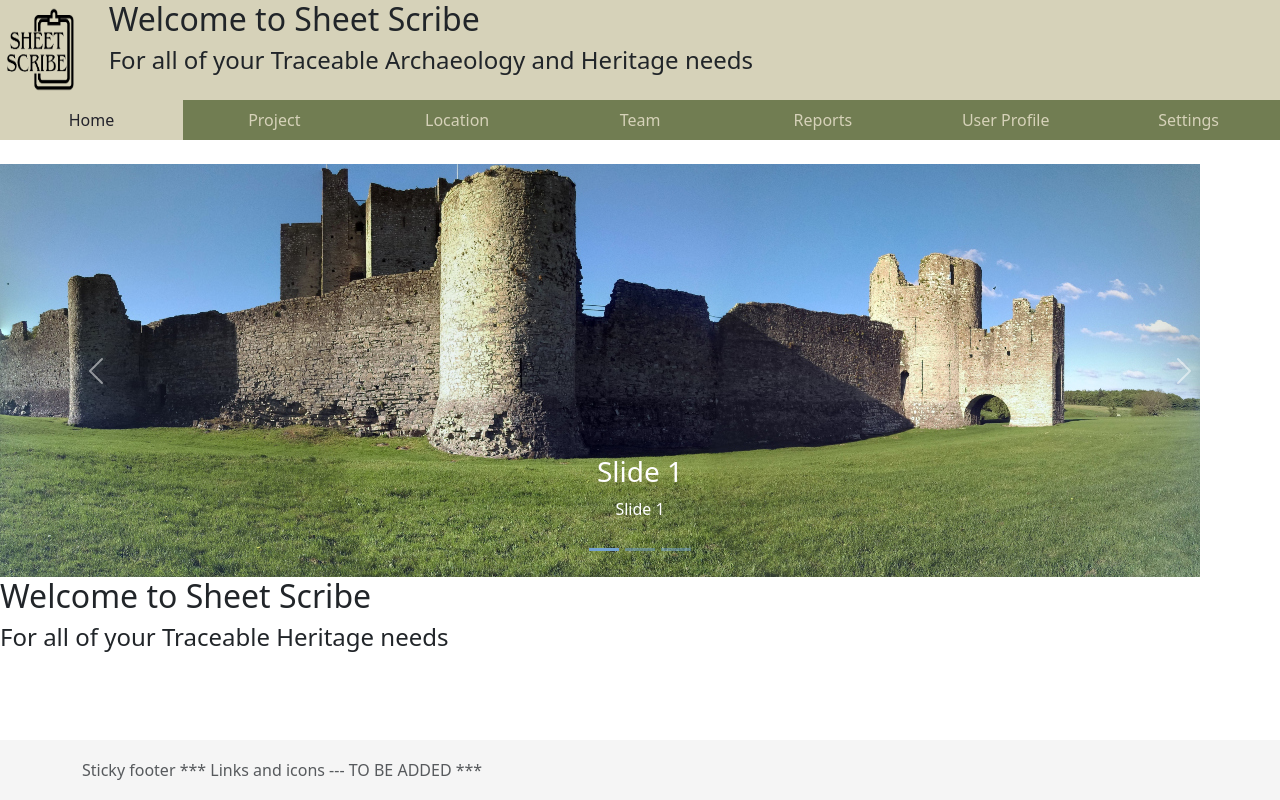
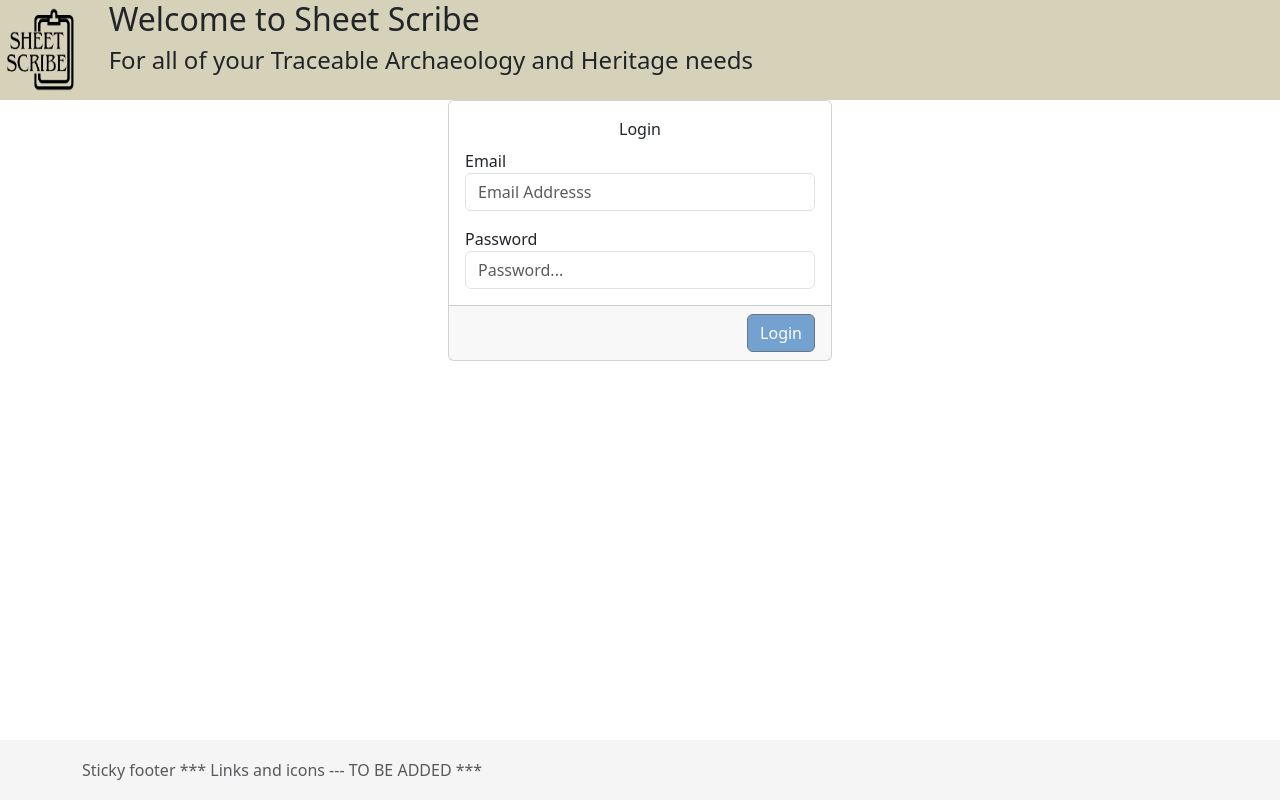
Before and after one commit to BrightWorgan/hdip-project, a React (Vite) app in the folder webapp/: page / in a window 1280 px wide. Built offline with nearby package versions, Linux system fonts and the light colour scheme.

Commit message:
feat(webapp): Edited Login Form  Componet

```diff
--- a/webapp/src/App.tsx
+++ b/webapp/src/App.tsx
@@ -1,44 +1,29 @@
 import { useState } from "react";
-import Navbar from "./common/Navbar";
 import "./App.css";
-import Home from "./home";
-import Team from "./team";
-import Project from "./projects";
 import Footer from "./common/Footer";
-import UserProfile from "./userProfile";
-import LoginDemo from "./settings";
 import HeaderArea from "./common/headerArea";
-
-export enum Tabs {
-  Home = 0,
-  Project = 1,
-  Location = 2,
-  Team = 3,
-  Reports = 4,
-  User_Profile = 5,
-  Settings = 6,
-}
+import Body from "./body";
+import LoginForm from "./settings/loginForm";
 
 const App = () => {
-  const [tab, setTab] = useState(Tabs.Home);
+  const [isLoggedIn, setLogin] = useState(false);
+  const onLogin = () => {
+    setLogin(true);
+  };
+
+  if (!isLoggedIn) {
+    return (
+      <>
+        <HeaderArea />
+        <LoginForm onLogin={onLogin} />
+        <Footer />
+      </>
+    );
+  }
   return (
     <>
       <HeaderArea />
-      <Navbar tab={tab} onClick={setTab} />
-      {tab === Tabs.Home ? <Home /> : null}
-
-      {tab === Tabs.Project ? <Project /> : null}
-
-      {tab === Tabs.Location ? <h1>Location page is working</h1> : null}
-
-      {tab === Tabs.Team ? <Team /> : null}
-
-      {tab === Tabs.Reports ? <h1>Reports page is working</h1> : null}
-
-      {tab === Tabs.User_Profile ? <UserProfile /> : null}
-
-      {tab === Tabs.Settings ? <LoginDemo /> : null}
-
+      <Body />
       <Footer />
     </>
   );
--- /dev/null
+++ b/webapp/src/body.tsx
@@ -0,0 +1,42 @@
+import "./App.css";
+import { useState } from "react";
+import Navbar from "./common/Navbar";
+import Home from "./home";
+import Team from "./team";
+import Project from "./projects";
+import UserProfile from "./userProfile";
+import LoginDemo from "./settings";
+
+export enum Tabs {
+  Home = 0,
+  Project = 1,
+  Location = 2,
+  Team = 3,
+  Reports = 4,
+  User_Profile = 5,
+  Settings = 6,
+}
+
+const Body = () => {
+  const [tab, setTab] = useState(Tabs.Home);
+  return (
+    <>
+      <Navbar tab={tab} onClick={setTab} />
+      {tab === Tabs.Home ? <Home /> : null}
+
+      {tab === Tabs.Project ? <Project /> : null}
+
+      {tab === Tabs.Location ? <h1>Location page is working</h1> : null}
+
+      {tab === Tabs.Team ? <Team /> : null}
+
+      {tab === Tabs.Reports ? <h1>Reports page is working</h1> : null}
+
+      {tab === Tabs.User_Profile ? <UserProfile /> : null}
+
+      {tab === Tabs.Settings ? <LoginDemo /> : null}
+    </>
+  );
+};
+
+export default Body;
--- a/webapp/src/common/Navbar.tsx
+++ b/webapp/src/common/Navbar.tsx
@@ -1,5 +1,5 @@
 import { Nav, NavItem, NavLink } from "reactstrap";
-import { Tabs } from "../App";
+import { Tabs } from "../body";
 
 type NavbarProps = {
   tab: Tabs;
--- a/webapp/src/settings/index.tsx
+++ b/webapp/src/settings/index.tsx
@@ -1,4 +1,4 @@
-import LoginForm from "./loginAlert";
+import LoginForm from "./loginForm";
 
 const LoginDemo = () => {
   return (
--- a/webapp/src/settings/loginAlert.tsx
+++ b/webapp/src/settings/loginForm.tsx
@@ -8,7 +8,7 @@
   CardTitle,
 } from "reactstrap";
 
-const LoginForm = () => {
+const LoginForm = (props) => {
   return (
     <div className="ss-login-div">
       <Card
@@ -40,7 +40,11 @@
           </CardText>
         </CardBody>
         <CardFooter>
-          <Button className="ss-login-btn" type="submit">
+          <Button
+            className="ss-login-btn"
+            type="submit"
+            onClick={() => props.onLogin()}
+          >
             Login
           </Button>
         </CardFooter>
```
